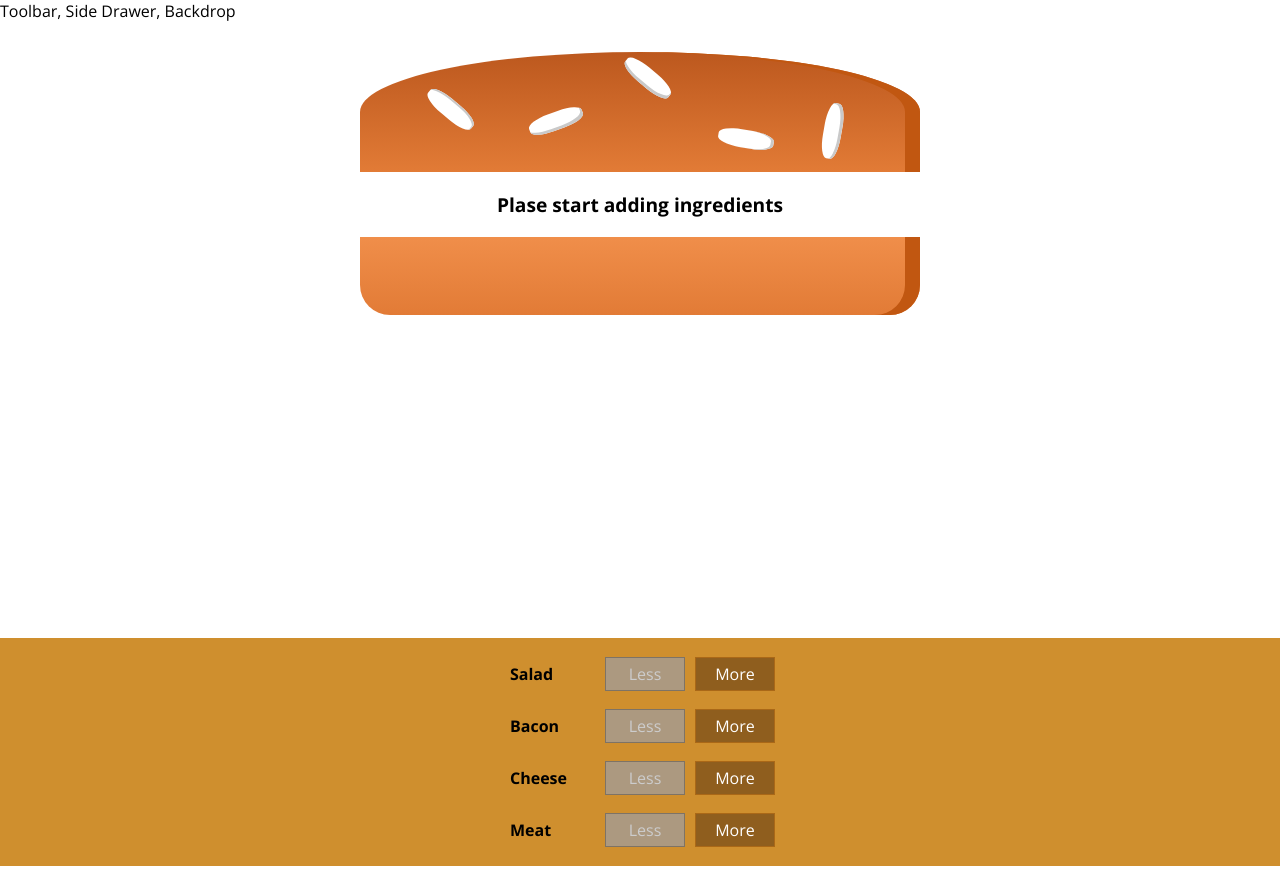
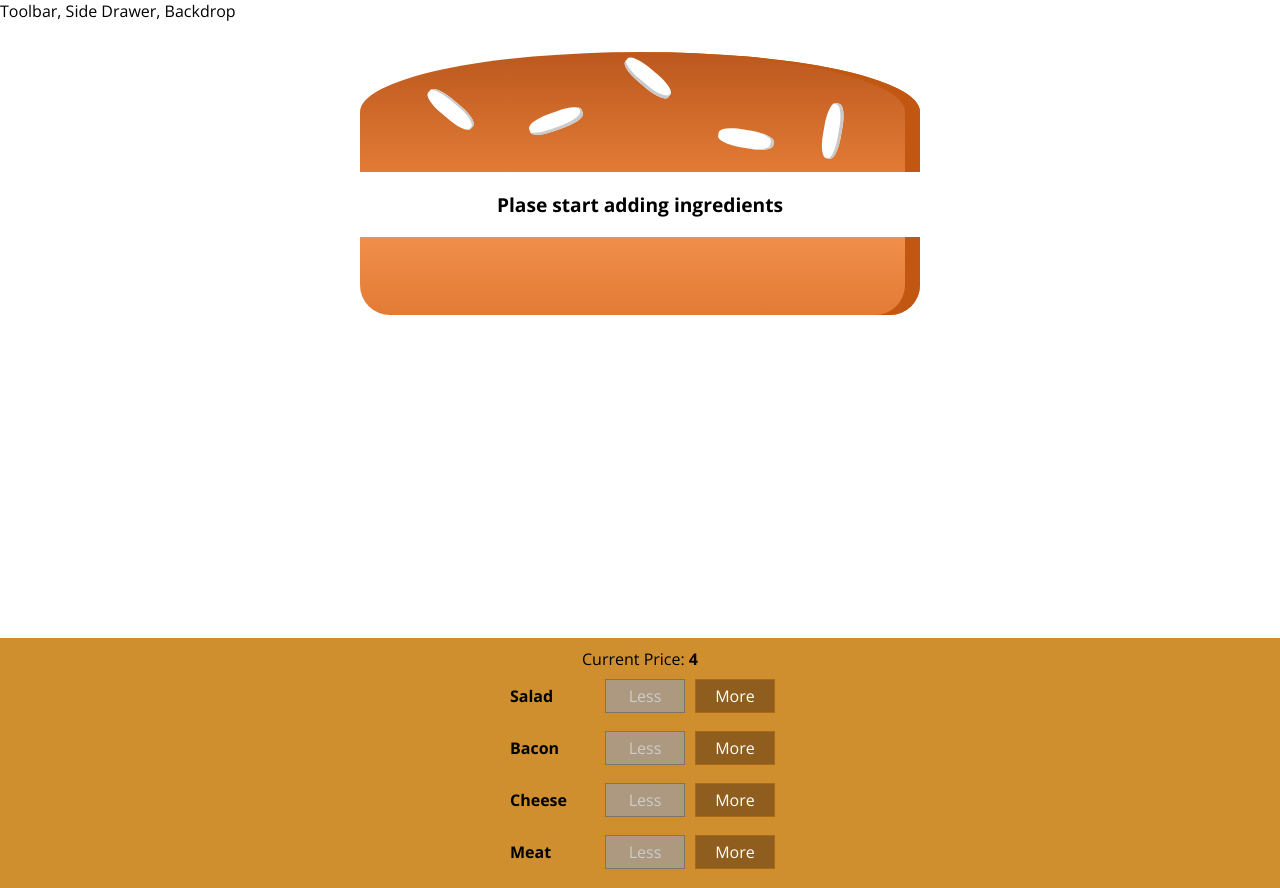
Before and after one commit to thanhpham091790/reactjs, a React (Create React App) app in the folder burger-builder/: page / in a window 1280 px wide. Before the commit the page ends 866 px from the top, so only its background shows below. Built offline with nearby package versions, Linux system fonts and the light colour scheme.

Commit message:
Displaying and Updating the Burger price

```diff
--- a/burger-builder/src/components/Burger/BuildControls/BuildControls.js
+++ b/burger-builder/src/components/Burger/BuildControls/BuildControls.js
@@ -13,6 +13,7 @@
 const buildControls = (props) => {
     return (
         <div className={classes.BuildControls}>
+            <div>Current Price: <strong>{props.price}</strong></div>
             {controls.map((ctrl) => {
                 return <BuildControl
                             key={ctrl.label}
--- a/burger-builder/src/containers/BurgerBuilder/BurgerBuilder.js
+++ b/burger-builder/src/containers/BurgerBuilder/BurgerBuilder.js
@@ -69,6 +69,7 @@
                     ingredientAdded={this.addIngredientHandler}
                     ingredientRemoved={this.removeIngredientHandler}
                     disabled = {disabledInfo}
+                    price={this.state.totalPrice}
                 />
             </Auxi>
         );
```
